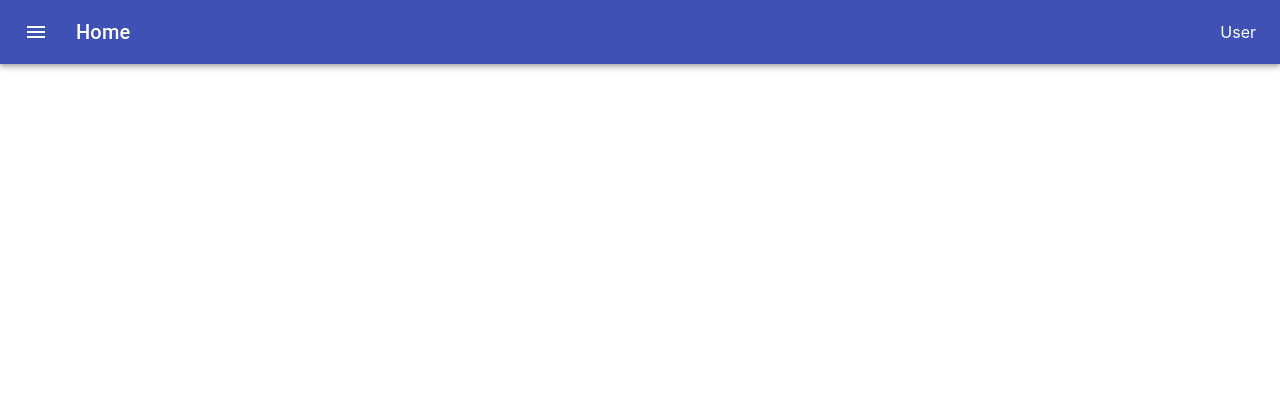
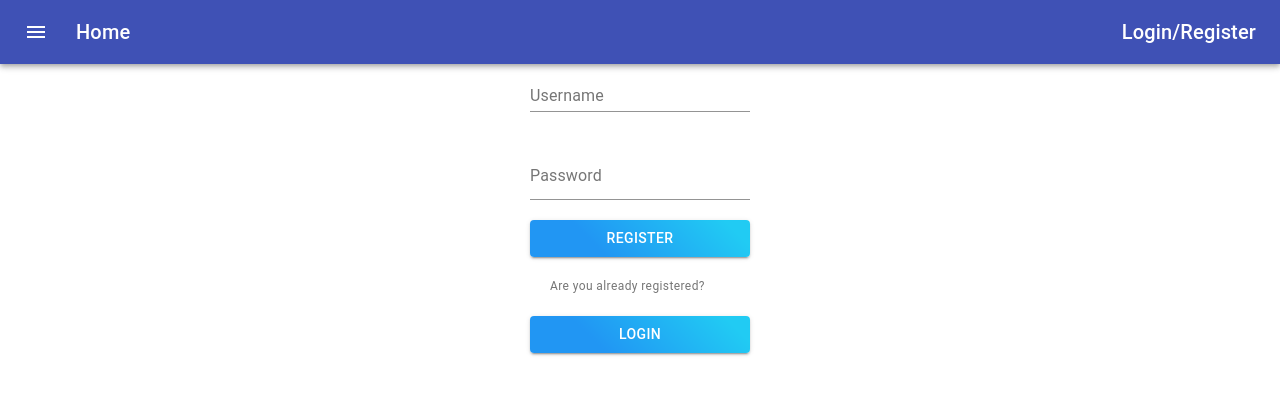
Before and after one commit to emirhanusta/questapp, a React (Create React App) app in the folder questapp-frontend/: page /auth in a window 1280 px wide. Shown: the top 394 px of the page. Built offline with nearby package versions, Linux system fonts and the light colour scheme.

Commit message:
auth added

```diff
--- a/questapp-frontend/src/App.js
+++ b/questapp-frontend/src/App.js
@@ -1,17 +1,20 @@
 import './App.css';
-import {BrowserRouter,Switch,Route} from "react-router-dom"
+import {BrowserRouter,Switch,Route,Redirect} from "react-router-dom"
 import Home from './components/Home/Home';
 import User from './components/User/User';
 import Navbar from './components/Navbar/Navbar';
+import Auth from './components/Auth/Auth';
 function App() {
   return (
     <div className="App">
-
       <BrowserRouter>
       <Navbar></Navbar>
           <Switch>
             <Route exact path="/" component={Home}></Route>
             <Route exact path="/users/:userId" component={User}></Route>
+            <Route exact path="/auth">
+          {localStorage.getItem("currentUser") != null ? <Redirect to="/"/>: <Auth/>}
+          </Route>
           </Switch>
       </BrowserRouter>
 
--- /dev/null
+++ b/questapp-frontend/src/components/Auth/Auth.js
@@ -0,0 +1,63 @@
+import React, {useState} from "react";
+import {FormControl, InputLabel, Input, Button, FormHelperText} from "@material-ui/core"
+import { useHistory } from "react-router";
+
+export default function Auth() {
+
+    const [username, setUsername] = useState("")
+    const [password, setPassword] = useState("")
+    let history = useHistory();
+    const handleUsername = (value) => {
+        setUsername(value)
+    }
+
+    const handlePassword = (value) => {
+        setPassword(value)
+    }
+
+    const sendRequest = (path) => {
+        fetch("/auth/"+path, {
+            method: "POST",
+            headers: {
+              "Content-Type": "application/json",
+            },
+            body : JSON.stringify({
+              userName : username,
+              password : password,
+            }),
+          }).then((res) => res.json())
+          .then((result) => {localStorage.setItem("tokenKey",result.message);
+                            localStorage.setItem("currentUser",result.userId);
+                            localStorage.setItem("userName",username)})
+          .catch((err) => console.log(err))
+    }
+
+    const handleButton = (path) => {
+        sendRequest(path)
+        setUsername("")
+        setPassword("")
+        history.go("/auth")
+    }
+
+    return(
+        <FormControl>
+            <InputLabel>Username</InputLabel>
+            <Input  onChange = {(i) => handleUsername(i.target.value)}/>
+            <InputLabel  style={{top: 80}}>Password</InputLabel>
+            <Input  style={{top: 40}}
+            onChange = {(i) => handlePassword(i.target.value)}/>
+            <Button variant = "contained"
+                style = {{marginTop : 60,
+                background :'linear-gradient(45deg, #2196F3 30%, #21CBF3 90%)',
+                color : 'white'}}
+                onClick= {() => handleButton("register")}>Register</Button>
+            <FormHelperText style={{margin:20}}>Are you already registered?</FormHelperText>
+            <Button variant = "contained"
+                style = {{
+                background :'linear-gradient(45deg, #2196F3 30%, #21CBF3 90%)',
+                color : 'white'}}
+                onClick={() => handleButton("login")}>Login</Button>
+
+        </FormControl>
+    )
+}
--- a/questapp-frontend/src/components/Comment/CommentForm.js
+++ b/questapp-frontend/src/components/Comment/CommentForm.js
@@ -33,6 +33,7 @@
             method: "POST",
             headers: {
                 "Content-Type": "application/json",
+                "Authorization" : localStorage.getItem("tokenKey"),
             },
             body: JSON.stringify({
                 postId: postId,
--- a/questapp-frontend/src/components/Home/Home.js
+++ b/questapp-frontend/src/components/Home/Home.js
@@ -20,7 +20,7 @@
     const [postList, setPostList]= useState([]);
     const classes = useStyles();
 
-    const refreshPost = () => {
+    const refreshPosts = () => {
         fetch("/posts")
         .then(res=>res.json())
         .then(
@@ -36,7 +36,7 @@
     }
 
     useEffect(()=>{
-        refreshPost()
+        refreshPosts()
     },[postList])
 
 
@@ -46,14 +46,14 @@
         return <div>LOADİNG ...</div>
     }else{
         return(
-            <div fixed className={classes.container}>
-                <PostForm userName="name" userId={1} refreshPost={refreshPost}/>
-                {postList.map(post=>(
-                        <Post likes={post.postLikes} postId={post.id} userName={post.userName} userId={post.userId} title={post.title} text={post.text} ></Post>
-                        )
-                    )
-                }
-           </div>
+            <div className = {classes.container}>
+                {localStorage.getItem("currentUser") == null? "":
+                <PostForm userId = {localStorage.getItem("currentUser")} userName = {localStorage.getItem("userName")}  refreshPosts = {refreshPosts}/>}
+                   {postList.map(post => (
+                    <Post likes = {post.postLikes} postId = {post.id} userId = {post.userId} userName = {post.userName}
+                    title={post.title} text={post.text}></Post>
+                ))}
+            </div>
         )
     }
 }
--- a/questapp-frontend/src/components/Navbar/Navbar.js
+++ b/questapp-frontend/src/components/Navbar/Navbar.js
@@ -1,11 +1,13 @@
 import React from "react";
-import {Link} from 'react-router-dom'
+import {Link, useHistory} from "react-router-dom";
 import { makeStyles } from '@material-ui/core/styles';
 import AppBar from '@material-ui/core/AppBar';
 import Toolbar from '@material-ui/core/Toolbar';
 import Typography from '@material-ui/core/Typography';
+import Button from '@material-ui/core/Button';
 import IconButton from '@material-ui/core/IconButton';
 import MenuIcon from '@material-ui/icons/Menu';
+import { LockOpen } from "@material-ui/icons";
 
 const useStyles = makeStyles((theme) => ({
     root: {
@@ -16,20 +18,27 @@
     },
     title: {
       flexGrow: 1,
-    textAlign: "left"
+      textAlign : "left"
     },
-  link:{
-    textDecoration:"none",
-    boxShadow:"none",
-    color: "white"
-  },
+    link: {
+        textDecoration : "none",
+        boxShadow : "none",
+        color : "white"
+    }
   }));
 
   export default function Navbar() {
-    let userId="emirhan";
     const classes = useStyles();
+    let history = useHistory();
 
-    return (
+    const onClick = () => {
+      localStorage.removeItem("tokenKey")
+      localStorage.removeItem("currentUser")
+      localStorage.removeItem("refreshKey")
+      localStorage.removeItem("userName")
+      history.go(0)
+    }
+    return(
         <div>
         <AppBar position="static">
         <Toolbar>
@@ -39,7 +48,13 @@
           <Typography variant="h6" className={classes.title}>
           <Link className={classes.link} to="/">Home</Link>
           </Typography>
-        <Link className={classes.link} to={{pathname: '/users/'+userId}}>User</Link>
+          <Typography variant="h6">
+            {localStorage.getItem("currentUser") == null ? <Link  className={classes.link} to="/auth">Login/Register</Link>:
+             <div><IconButton className={classes.link} onClick = {onClick}><LockOpen></LockOpen></IconButton>
+            <Link  className={classes.link} to={{pathname : '/users/' + localStorage.getItem("currentUser")}}>Profile</Link>
+            </div>}
+
+          </Typography>
         </Toolbar>
       </AppBar>
         </div>
--- a/questapp-frontend/src/components/Post/Post.js
+++ b/questapp-frontend/src/components/Post/Post.js
@@ -56,6 +56,8 @@
     const [likeCount, setLikeCount] = useState(likes.length);
     const [likeId, setLikeId] = useState(null);
 
+    let disabled = localStorage.getItem("currentUser") == null ? true:false;
+
     const handleExpandClick = () => {
       setExpanded(!expanded);
       refreshComments();
@@ -95,10 +97,11 @@
       method: "POST",
       headers: {
         "Content-Type": "application/json",
+        "Authorization" : localStorage.getItem("tokenKey"),
       },
       body: JSON.stringify({
         postId: postId,
-        userId : userId,
+        userId : localStorage.getItem("currentUser"),
       }),
     })
       .then((res) => res.json())
@@ -108,12 +111,15 @@
   const deleteLike = () => {
     fetch("/likes/"+likeId,{
       method: "DELETE",
+      headers: {
+        "Authorization" : localStorage.getItem("tokenKey"),
+      },
     })
       .catch((err) => console.log(err))
   }
 
   const checkLikes = () => {
-    var likeControl = likes.find((like=>like.userId===userId));
+    var likeControl = likes.find((like =>  ""+like.userId === localStorage.getItem("currentUser")));
     if(likeControl != null){
       setLikeId(likeControl.id);
       setIsLiked(true);
@@ -153,9 +159,19 @@
                 </Typography>
             </CardContent>
             <CardActions disableSpacing>
+            {disabled ?
+                  <IconButton
+                    disabled
+                    onClick={handleLike}
+                    aria-label="add to favorites"
+                    >
+                    <FavoriteIcon style={isLiked? { color: "red" } : null} />
+                    </IconButton> :
+
                 <IconButton aria-label="add to favorites" onClick={handleLike}>
                 <FavoriteIcon style={isLiked ? {color: "red" }:null}/>
                 </IconButton>
+    }
                 {likeCount}
                 <IconButton
                 className={clsx(classes.expand, {
@@ -169,14 +185,15 @@
                 </IconButton>
             </CardActions>
             <Collapse in={expanded} timeout="auto" unmountOnExit>
-                <Container fixed className={classes.container}>
-                {error? "error" :
+                    <Container fixed className = {classes.container}>
+                    {error? "error" :
                     isLoaded? commentList.map(comment => (
-                      <Comment userId = {1} userName = {"user"} text = {comment.text}></Comment>
+                      <Comment userId = {comment.userId} userName = {comment.userName} text = {comment.text}></Comment>
                     )) : "Loading"}
-                    <CommentForm userId = {1} userName = {"user"} postId = {postId}></CommentForm>
-                </Container>
-            </Collapse>
+                    {disabled? "":
+                    <CommentForm userId = {userId} userName = {userName} postId = {postId}></CommentForm>}
+                    </Container>
+                </Collapse>
             </Card>
         </div>
     )
--- a/questapp-frontend/src/components/Post/PostForm.js
+++ b/questapp-frontend/src/components/Post/PostForm.js
@@ -57,6 +57,7 @@
             method: "POST",
             headers: {
                 "Content-Type": "application/json",
+                "Authorization" : localStorage.getItem("tokenKey"),
             },
             body: JSON.stringify({
                 title: title,
```
Lines whose indentation alone changed are shown as unchanged.
